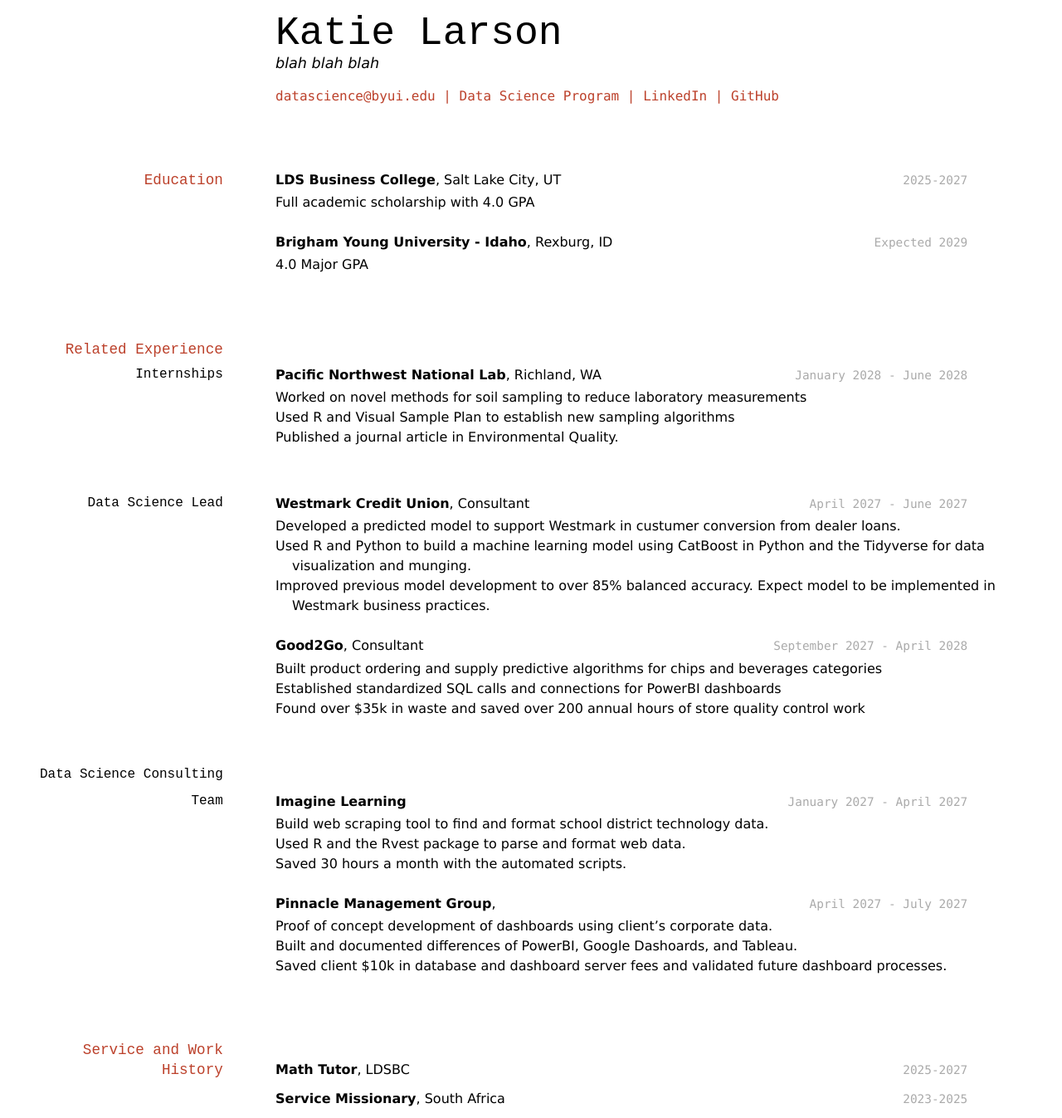
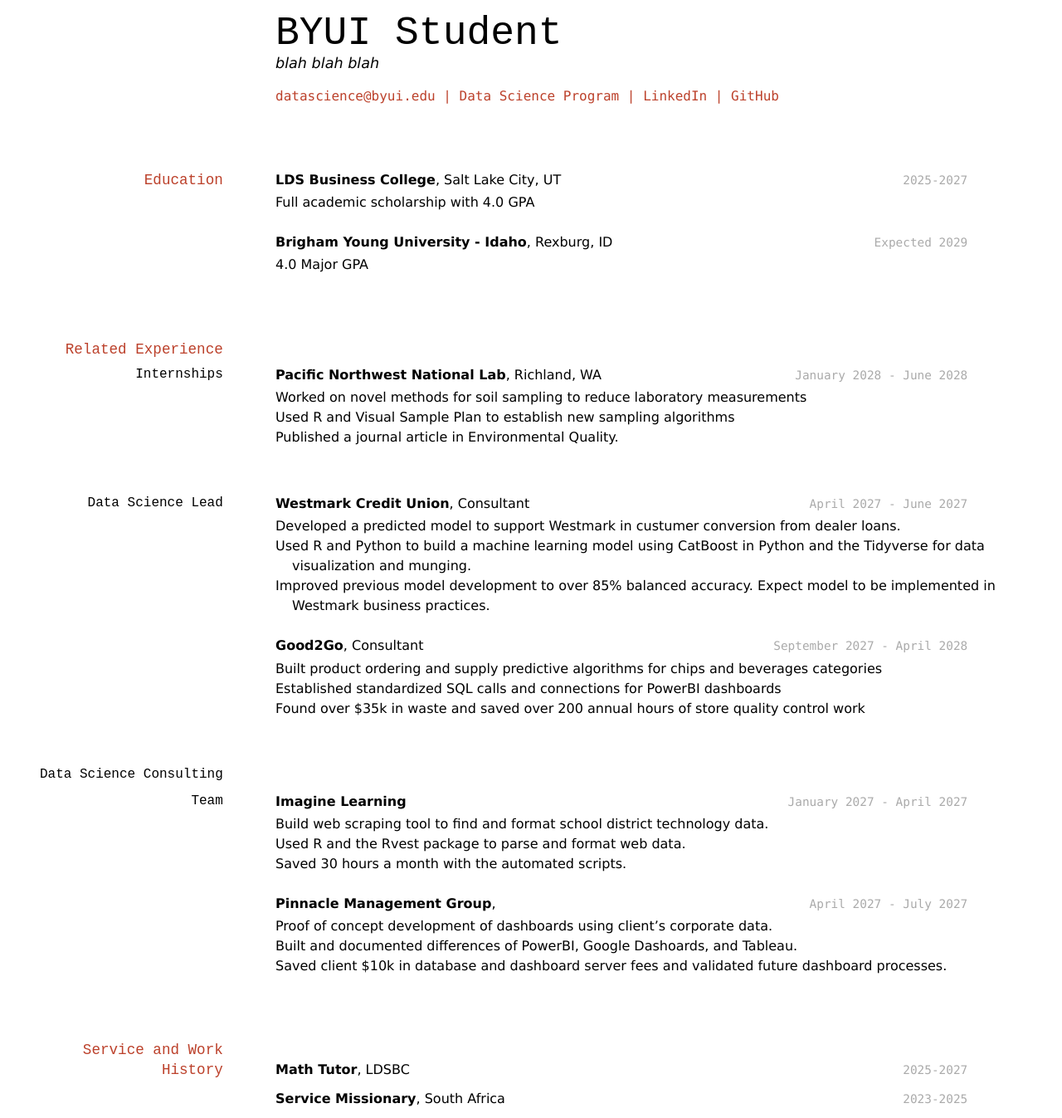
Before and after one commit to byuistudent/my_resume_repo, a Jekyll site: the page built from docs/index.md, in a window 1280 px wide. Shown: the whole page at 83% size. Built offline with Jekyll 4.4.1, drawn with Linux system fonts in a browser that asks for light colours.

Commit message:
Update index.md

```diff
--- a/docs/index.md
+++ b/docs/index.md
@@ -2,7 +2,7 @@
 layout: cv
 title: Brigham Young's Resume
 ---
-# Katie Larson
+# BYUI Student
 blah blah blah
 
 <div id="webaddress">
```
